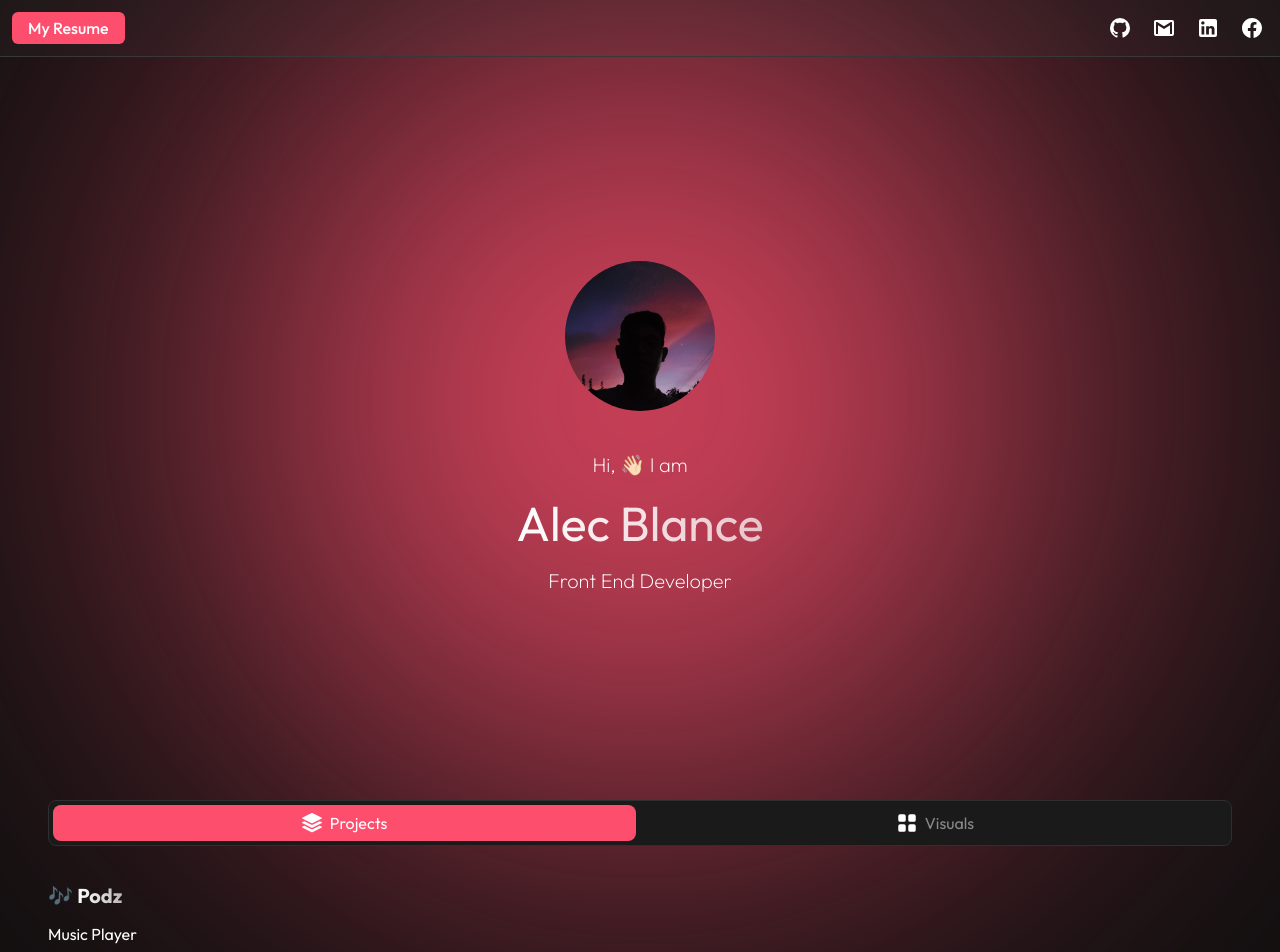
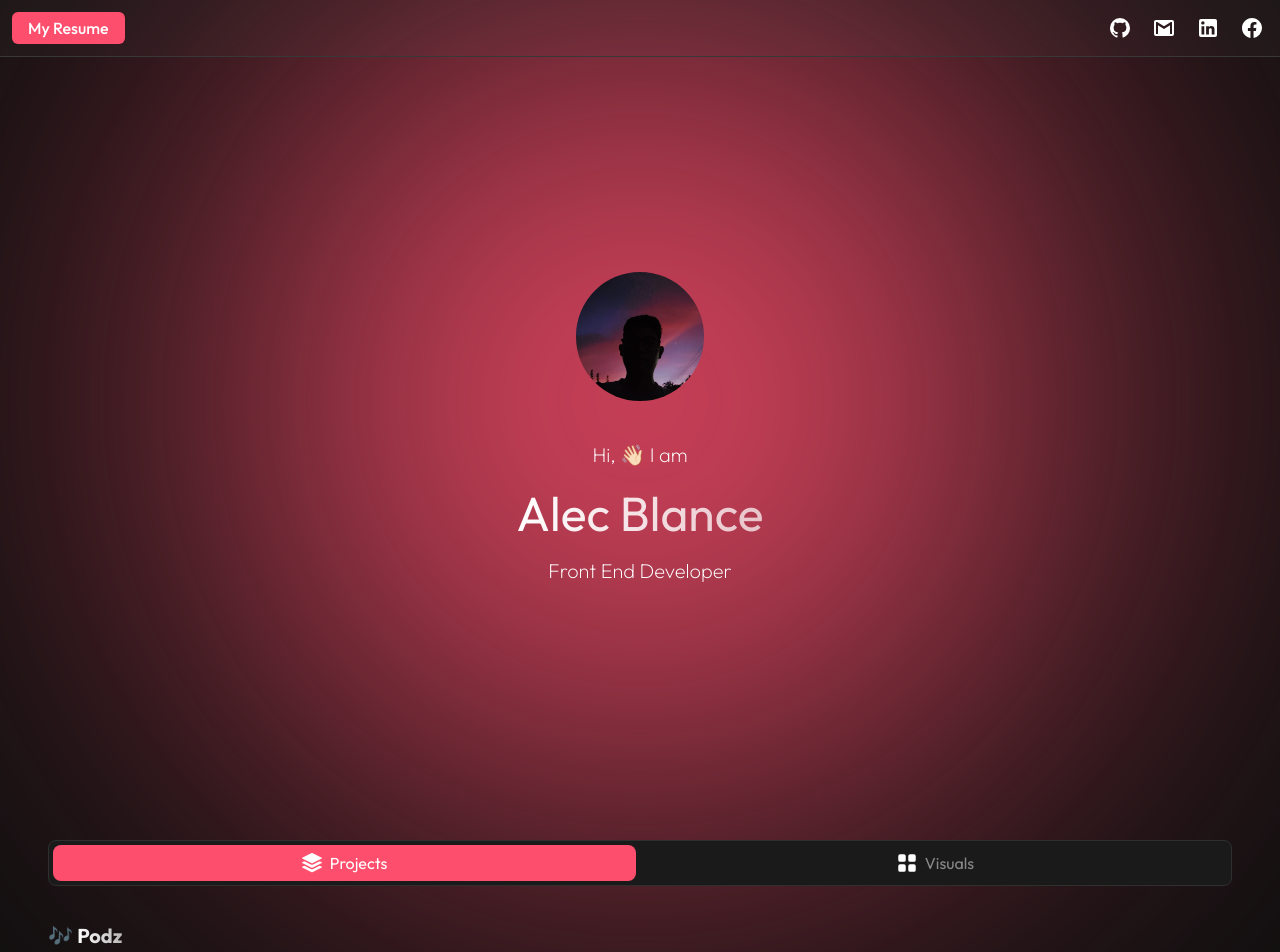
Before and after one commit to AlecBlance/portfolio, a Next.js app: page / in a window 1280 px wide. Shown: the top 952 px of the page. Built offline with nearby package versions, Linux system fonts and the light colour scheme.

Commit message:
style: spacing

```diff
--- a/app/page.tsx
+++ b/app/page.tsx
@@ -17,9 +17,9 @@ import Socials from "@/components/Socials";
 const Home = () => {
   return (
     <>
-      <div className="relative h-[100dvh] flex flex-col">
-        <div className="flex justify-center items-center absolute w-full h-[100dvh] z-[-1]">
-          <div className="h-[100vh] max-h-[100vw] w-[100vh] rounded-full justify-self-center bg-portfolio-accent light blur-[35vw] sm:blur-[25vh]"></div>
+      <div className="relative min-h-[100dvh] flex flex-col">
+        <div className="flex justify-center items-center absolute w-full h-full z-[-1]">
+          <div className="h-[100vh] max-h-[100vw] w-[100vh] rounded-full justify-self-center bg-portfolio-accent light blur-[35vw] md:blur-[25vh]"></div>
         </div>
         <div className="flex justify-between bg-portfolio-glass bg-opacity-10 border-b border-b-portfolio-glass-stroke p-3">
           <div className="flex items-center py-1 px-4 bg-portfolio-accent rounded-md">
@@ -32,10 +32,10 @@ const Home = () => {
           </div>
           <Socials />
         </div>
-        <div className="h-full w-full flex items-center">
+        <div className="h-full w-full flex-grow flex items-center">
           <div className="h-[45%] flex flex-col w-full items-center gap-y-10">
             <Image
-              className="rounded-full"
+              className="rounded-full w-32"
               src="/profile.jpg"
               alt="Alec Blance Profile Image"
               width={150}
@@ -108,8 +108,8 @@ const Home = () => {
           <p className="gradient">Alec Blance © 2023</p>
           <Socials />
         </div>
-        <div className="flex absolute w-full h-full z-[-1] items-end bottom-[-50vw]">
-          <div className="h-[100vw] w-[100vw] rounded-full bg-portfolio-accent light blur-[35vw]"></div>
+        <div className="flex absolute w-full h-full z-[-1] items-end bottom-[-50vw] md:bottom-[-70vh] justify-center ">
+          <div className="h-[100vh] max-h-[100vw] w-[100vh] rounded-full bg-portfolio-accent light blur-[35vw] md:blur-[25vh]"></div>
         </div>
       </div>
     </>
--- a/components/Tab/Tab.tsx
+++ b/components/Tab/Tab.tsx
@@ -23,7 +23,7 @@ const Tab = () => {
   };
 
   return (
-    <div className="px-12 flex items-center">
+    <div className="px-12 mt-10 flex items-center">
       <div className="flex bg-portfolio-black w-full rounded-lg border border-portfolio-lightgray">
         <button
           className={`w-1/2 flex items-center justify-center m-1 px-2 py-1 rounded-lg ${
```
